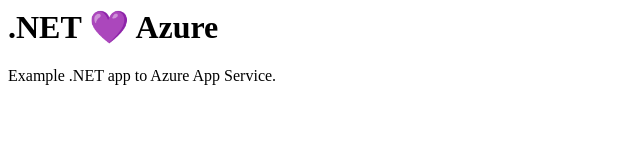
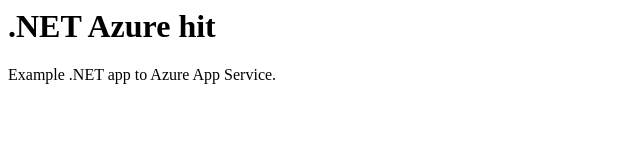
Before and after one commit to hitesh2020/myazurecode, a plain HTML site: page index.html in a window 1280 px wide. Shown: the whole page, without its empty margins (0-640 px from the left). Drawn offline with Linux system fonts and the light colour scheme.

Commit message:
Update index.html

```diff
--- a/index.html
+++ b/index.html
@@ -1,4 +1,4 @@
 <div class="jumbotron">
-    <h1>.NET 💜 Azure</h1>
+    <h1>.NET Azure hit</h1>
     <p class="lead">Example .NET app to Azure App Service.</p>
 </div>
```
